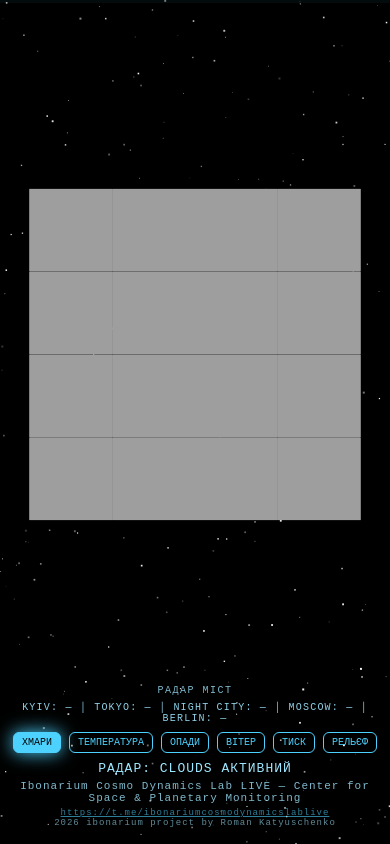
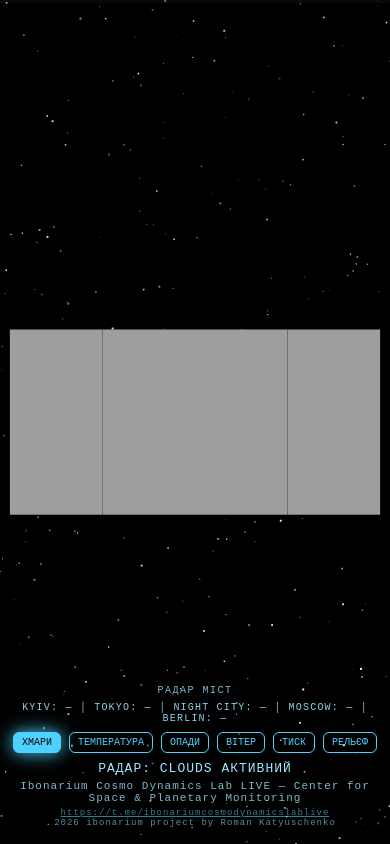
Before and after one commit to lavandaaudit/ibonarium.planet.radar, a plain HTML site: page index.html in a window 390 px wide. Drawn offline with Linux system fonts and the light colour scheme; no server answers.

Commit message:
Refactor map rendering for better visibility
Refactor map rendering to crop top and bottom for better visibility. Adjust scaling for responsive design.

```diff
--- a/index.html
+++ b/index.html
@@ -281,14 +281,29 @@
 
             const tilesCount = 1 << ZOOM;
             const fullMapSize = tilesCount * TILE_SIZE;
-            const scale = Math.min(W / fullMapSize, H / fullMapSize) * 0.85; // трохи менше, щоб не торкалось країв
-            const offsetX = (W - fullMapSize * scale) / 2;
-            const offsetY = (H - fullMapSize * scale) / 2 - (H * 0.08); // зсув вгору для кращого вигляду
+
+            // Прямокутна форма: ширше, обрізаємо зверху і знизу (полюси)
+            const cropTopBottom = 0.25; // обрізаємо по 25% зверху і знизу (всього 50%)
+            const visibleHeightRatio = 1 - 2 * cropTopBottom;
+
+            const scaleX = W / fullMapSize * 0.95;           // трохи відступи по боках
+            const scaleY = (H / fullMapSize) / visibleHeightRatio * 0.95;
+            const scale = Math.min(scaleX, scaleY);
+
+            const mapWidth = fullMapSize * scale;
+            const mapHeight = fullMapSize * visibleHeightRatio * scale;
+
+            const offsetX = (W - mapWidth) / 2;
+            const offsetY = (H - mapHeight) / 2;
+
+            // Обрізаємо рендер: малюємо тільки середню частину по Y
+            const startTileY = Math.floor(tilesCount * cropTopBottom);
+            const endTileY = Math.floor(tilesCount * (1 - cropTopBottom));
 
             for (let x = 0; x < tilesCount; x++) {
-                for (let y = 0; y < tilesCount; y++) {
+                for (let y = startTileY; y < endTileY; y++) {
                     const bx = offsetX + x * TILE_SIZE * scale;
-                    const by = offsetY + y * TILE_SIZE * scale;
+                    const by = offsetY + (y - startTileY) * TILE_SIZE * scale;
                     const tw = TILE_SIZE * scale;
                     const th = TILE_SIZE * scale;
 
@@ -329,7 +344,7 @@
                 document.querySelector('.active')?.classList.remove('active');
                 btn.classList.add('active');
                 currentLayer = btn.dataset.layer;
-                layerTiles = {}; // очищаємо кеш шару
+                layerTiles = {};
                 await loadMap();
             });
         });
```
